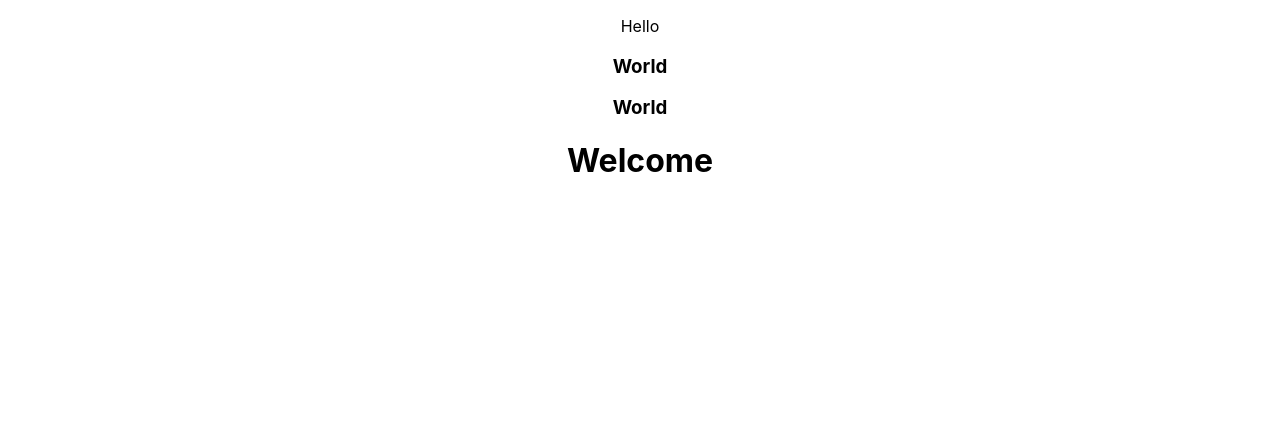
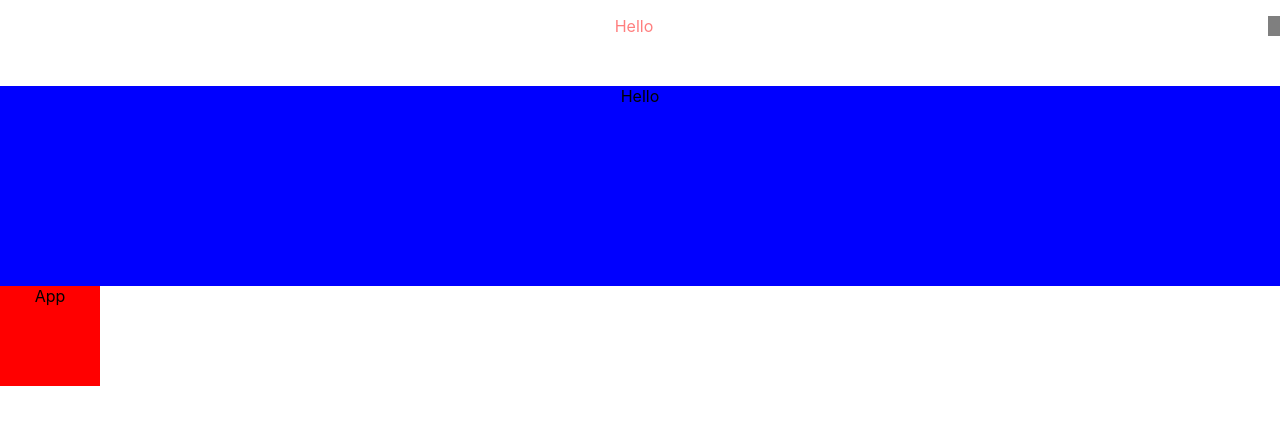
Before and after one commit to yangjgTest/reactVocabulary, a React (Create React App) app: page / in a window 1280 px wide. Shown: the top 424 px of the page. Built offline with nearby package versions, Linux system fonts and the light colour scheme.

Commit message:
import style CSS

```diff
--- a/src/App.js
+++ b/src/App.js
@@ -2,13 +2,16 @@
 import './App.css';
 import Hello from './component/Hello';
 import Welcome from './component/Welcome';
+import style from './App.module.css'
 
 function App() {
   return (
     <div className="App">
       <Hello/>
-      <Welcome/>
+      <div className={style.box}>App</div>
     </div>
+
+
   );
 }
 
--- /dev/null
+++ b/src/App.module.css
@@ -0,0 +1,6 @@
+.box{
+    width: 100px;
+    height: 100px;
+    background-color: red;
+
+  }
--- a/src/component/Hello.js
+++ b/src/component/Hello.js
@@ -3,15 +3,24 @@
 // }
 
 import World from "./World";
+import styles from "./Hello.module.css"
 
 // export default Hello;
 
 export default function Hello(){
     return (
     <div>
-        <p>Hello</p>
-        <World/>
-        <World/>
+        <p style={
+{
+    color : '#f00',
+    borderRight : '12px solid #000',
+    marginBottom : '50px',
+    opacity : 0.5,
+
+}
+        }>Hello</p>
+        <div className={styles.box}>Hello</div>
+
     </div>
      );
 }
--- /dev/null
+++ b/src/component/Hello.module.css
@@ -0,0 +1,7 @@
+
+.box{
+    width: 500 px;
+    height: 200px;
+    background-color: blue;
+
+  }
```
Also changed, not shown: src/App.css (line endings or trailing spaces).
